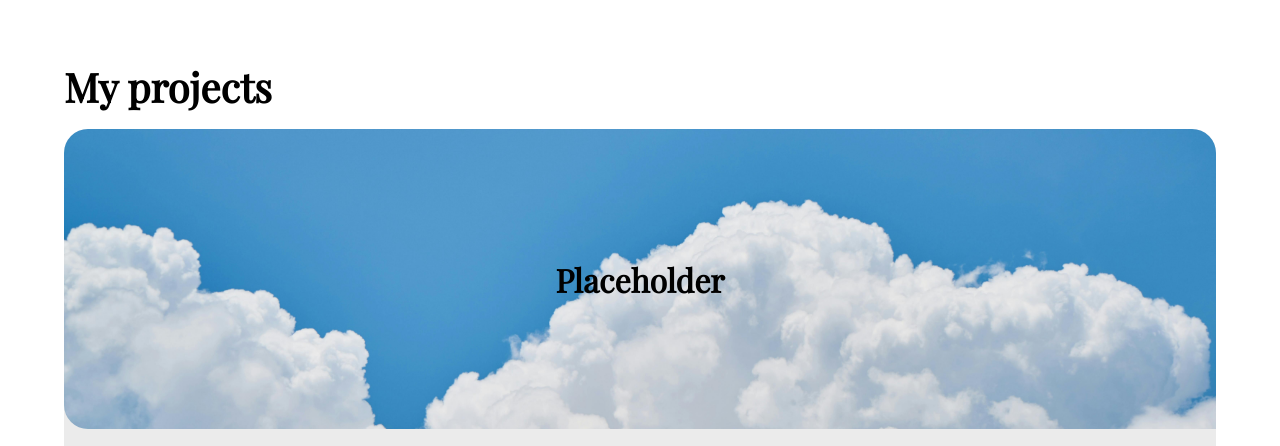
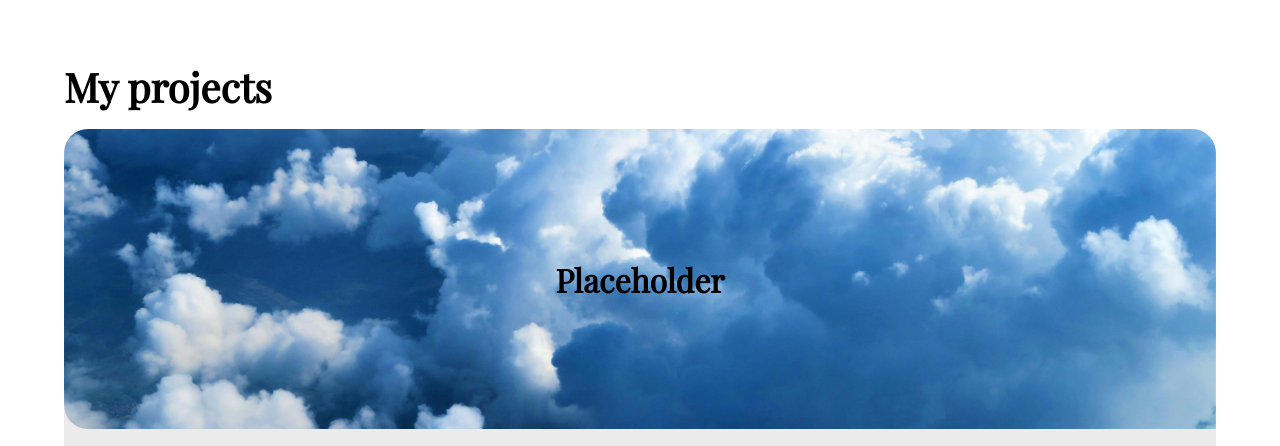
Before and after one commit to AndersonBonde/odin-homepage, a website built with webpack: page dist/index.html in a window 1280 px wide. Shown: the part 820-1266 px from the top of the page. Built offline with nearby package versions, Linux system fonts and the light colour scheme.

Commit message:
Fix images

```diff
--- a/src/index.js
+++ b/src/index.js
@@ -25,6 +25,6 @@ import footerImg from './images/pexels-lisa-fotios-1957478.jpg';
 
   const mainImages = document.querySelectorAll('main img');
   mainImages.forEach((el, idx) => {
-    el.src = `${cloudImg + (idx % 2 + 1)}`;
+    el.src = (idx % 2) ? cloudImg1 : cloudImg2;
   });
 }());
```
Also changed, not shown: dist/index.html, 1 other file.
